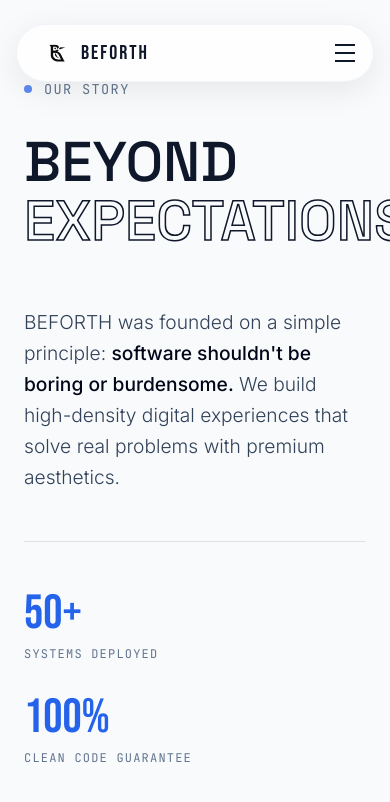
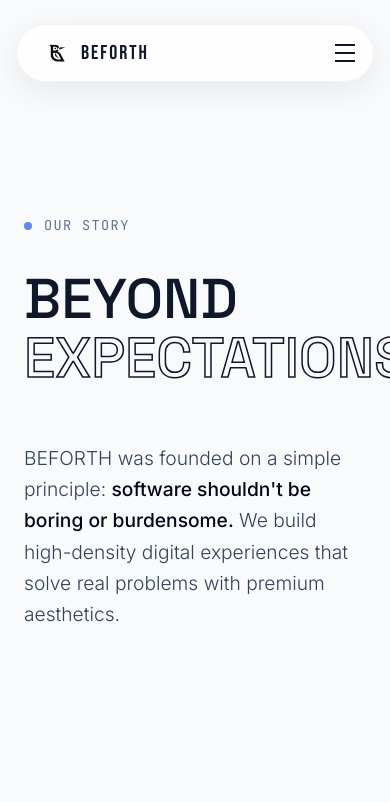
Before and after one commit to RandomKid24/beforth, a React (Vite) app: page /about in a window 390 px wide. Shown: the top 802 px of the page. Built offline with nearby package versions, Linux system fonts and the light colour scheme.

Commit message:
feat: implement Services page and add About and Contact placeholders with project documentation

```diff
--- a/index.html
+++ b/index.html
@@ -8,5 +8,18 @@
   <body>
     <div id="root"></div>
     <script type="module" src="/src/main.tsx"></script>
+    <!--Start of Tawk.to Script-->
+    <script type="text/javascript">
+    var Tawk_API=Tawk_API||{}, Tawk_LoadStart=new Date();
+    (function(){
+    var s1=document.createElement("script"),s0=document.getElementsByTagName("script")[0];
+    s1.async=true;
+    s1.src='https://embed.tawk.to/69cce1f8cfacab1c3944644d/1jl455dah';
+    s1.charset='UTF-8';
+    s1.setAttribute('crossorigin','*');
+    s0.parentNode.insertBefore(s1,s0);
+    })();
+    </script>
+    <!--End of Tawk.to Script-->
   </body>
 </html>
--- a/src/pages/About.tsx
+++ b/src/pages/About.tsx
@@ -49,20 +49,10 @@
             <span className="block text-transparent [-webkit-text-stroke:1.5px_#0F172A] md:[-webkit-text-stroke:2px_#0F172A]">EXPECTATIONS.</span>
           </h1>
 
-          <div className="grid grid-cols-1 md:grid-cols-[1.618fr_1fr] gap-12 md:gap-24 items-center">
+          <div className="max-w-3xl">
             <p className="text-[1.2rem] md:text-[1.618rem] font-sans text-slate-700 font-light leading-[1.618]">
               BEFORTH was founded on a simple principle: <span className="font-medium text-slate-950">software shouldn't be boring or burdensome.</span> We build high-density digital experiences that solve real problems with premium aesthetics.
             </p>
-            <div className="flex flex-col gap-8 border-t border-slate-900/10 pt-12 md:border-t-0 md:pt-0">
-              <div className="flex flex-col gap-2">
-                <span className="font-display text-5xl text-primary">50+</span>
-                <span className="font-mono text-xs tracking-widest uppercase text-slate-500">Systems Deployed</span>
-              </div>
-              <div className="flex flex-col gap-2">
-                <span className="font-display text-5xl text-primary">100%</span>
-                <span className="font-mono text-xs tracking-widest uppercase text-slate-500">Clean Code Guarantee</span>
-              </div>
-            </div>
           </div>
         </motion.div>
       </section>
--- a/src/pages/Contact.tsx
+++ b/src/pages/Contact.tsx
@@ -69,7 +69,7 @@
             </div>
 
             {/* Contact Form */}
-            <div className="bg-white p-8 md:p-12 border border-slate-900/10 relative shadow-2xl">
+            <div className="bg-white p-8 md:p-12 border border-slate-900/10 relative shadow-2xl md:-mt-20">
               <div className="absolute top-0 left-0 w-full h-1 bg-primary" />
               <form className="flex flex-col gap-6" onSubmit={(e) => e.preventDefault()}>
                 <div className="grid grid-cols-1 md:grid-cols-2 gap-6">
--- a/src/pages/Services.tsx
+++ b/src/pages/Services.tsx
@@ -113,7 +113,7 @@
               </h2>
             </div>
             <p className="font-mono text-xs tracking-widest text-slate-400 uppercase max-w-xs md:text-right">
-              Precision engineered systems for modern enterprise needs.
+              Custom software solutions that simplify your business workflows.
             </p>
           </motion.div>
 
@@ -180,7 +180,7 @@
             <div className="flex flex-col gap-4">
               {[
                 { label: "End-to-End Encryption", icon: Shield },
-                { label: "Regular Pen-Testing", icon: Zap },
+                { label: "Continuous Monitoring", icon: Zap },
                 { label: "Compliance Ready", icon: BarChart3 }
               ].map((item, i) => (
                 <motion.div
```
Also changed, not shown: 2 other files (tests, documents, lock files or other folders).
